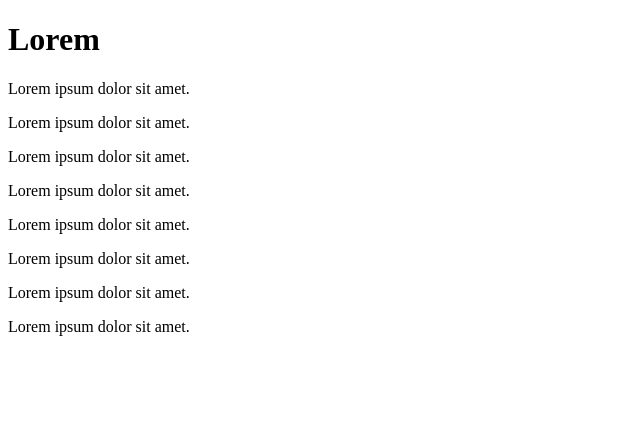
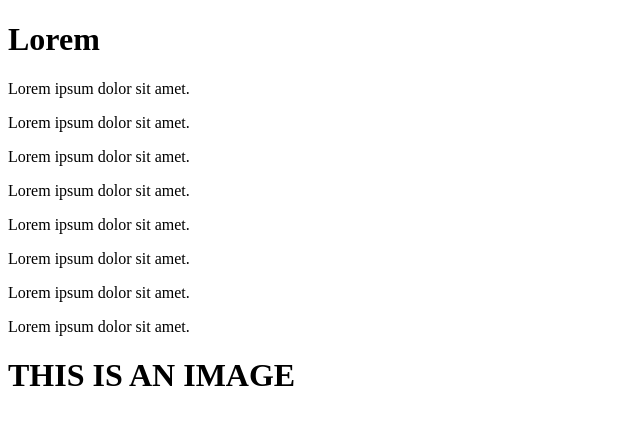
Before and after one commit to larryguinea4life/crap-portfolio, a plain HTML site: page index.html in a window 1280 px wide. Shown: the whole page, without its empty margins (0-640 px from the left). Drawn offline with Linux system fonts and the light colour scheme.

```diff
--- a/index.html
+++ b/index.html
@@ -15,6 +15,7 @@
   <p>Lorem ipsum dolor sit amet.</p>
   <p>Lorem ipsum dolor sit amet.</p>
   <p>Lorem ipsum dolor sit amet.</p>
+  <h1>THIS IS AN IMAGE</h1>
 
 </body>
 </html>
```
